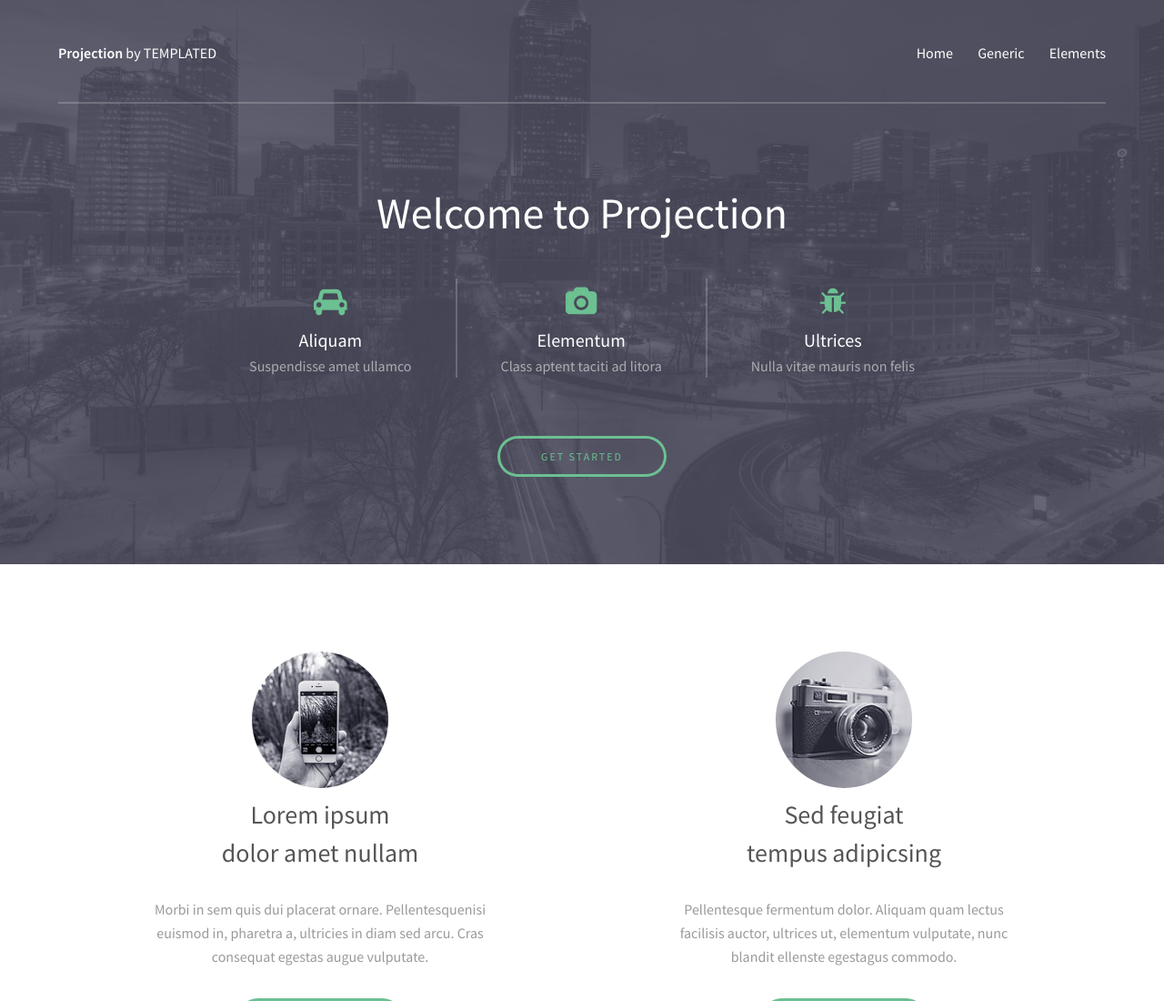
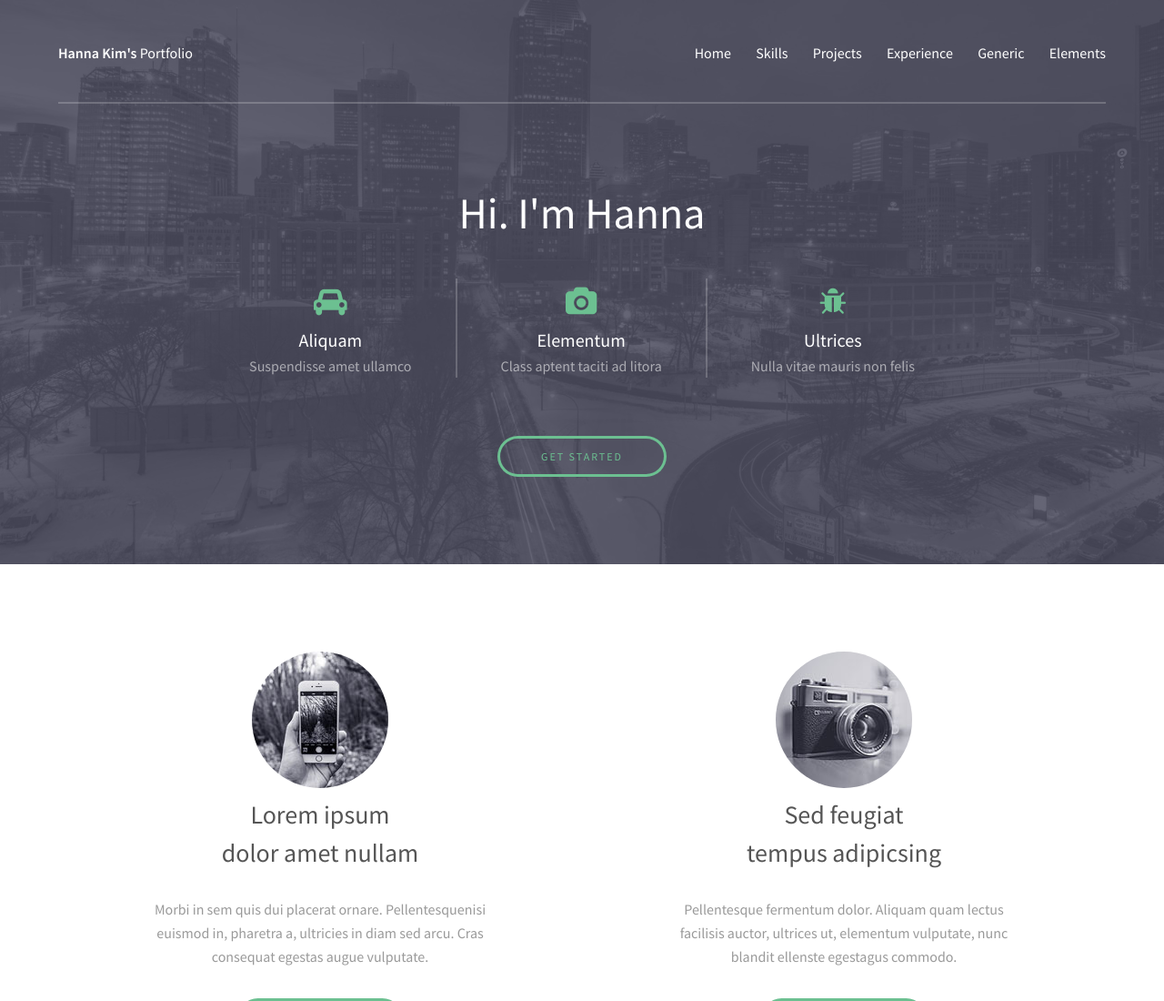
Before and after one commit to khnn09/Portfolio, a plain HTML site: page index.html in a window 1280 px wide. Shown: the top 1100 px of the page at 91% size. Drawn offline with Linux system fonts and the light colour scheme.

Commit message:
Created frontpage branch

```diff
--- a/index.html
+++ b/index.html
@@ -6,7 +6,7 @@
 -->
 <html>
 	<head>
-		<title>Projection by TEMPLATED</title>
+		<title>Hanna Kim's Portfolio</title>
 		<meta charset="utf-8" />
 		<meta name="viewport" content="width=device-width, initial-scale=1" />
 		<link rel="stylesheet" href="assets/css/main.css" />
@@ -16,9 +16,12 @@
 		<!-- Header -->
 			<header id="header">
 				<div class="inner">
-					<a href="index.html" class="logo"><strong>Projection</strong> by TEMPLATED</a>
+					<a href="index.html" class="logo"><strong>Hanna Kim's</strong> Portfolio</a>
 					<nav id="nav">
 						<a href="index.html">Home</a>
+						<a href="skills.html">Skills</a>
+						<a href="projects.html">Projects</a>
+						<a href="experience.html">Experience</a>
 						<a href="generic.html">Generic</a>
 						<a href="elements.html">Elements</a>
 					</nav>
@@ -30,7 +33,7 @@
 			<section id="banner">
 				<div class="inner">
 					<header>
-						<h1>Welcome to Projection</h1>
+						<h1>Hi. I'm Hanna</h1>
 					</header>
 
 					<div class="flex ">
```
Also changed, not shown: 404.html (added, +41 -0 lines), experience.html (added), projects.html (added), skills.html (added).
